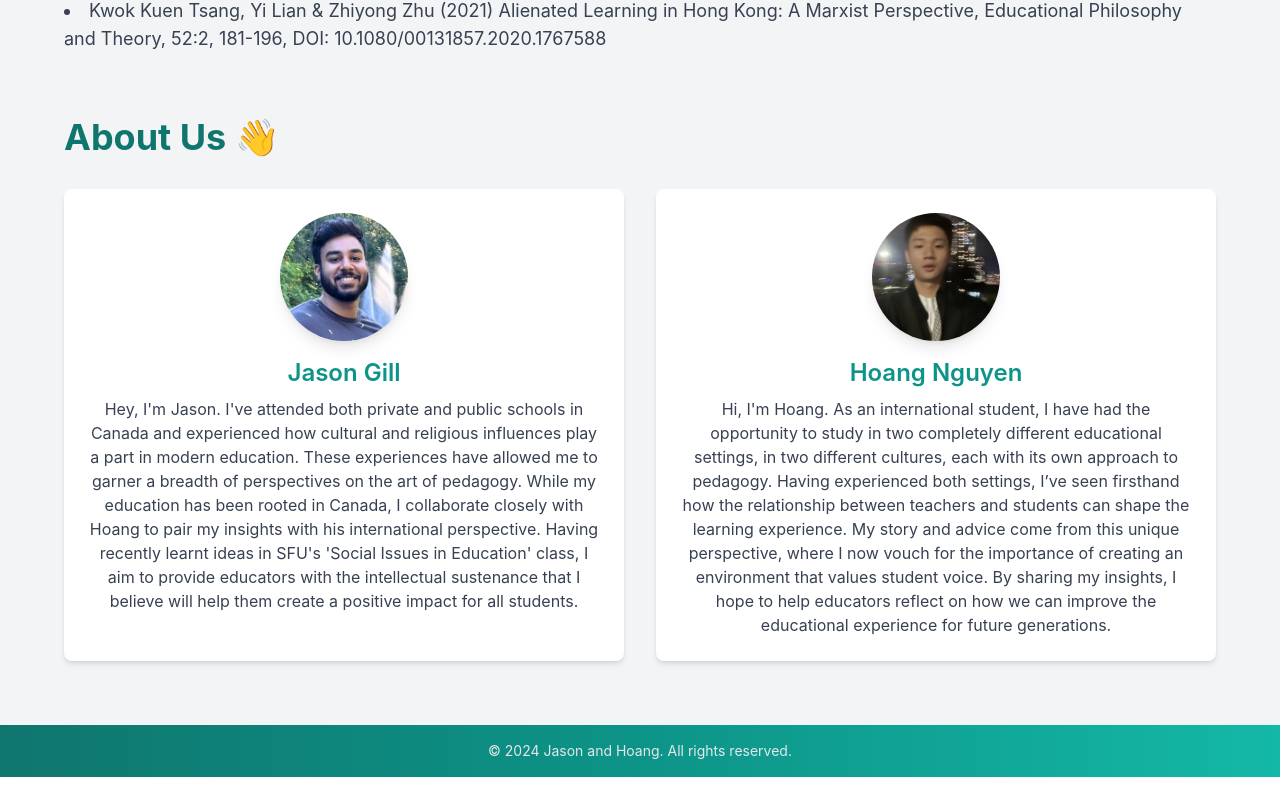
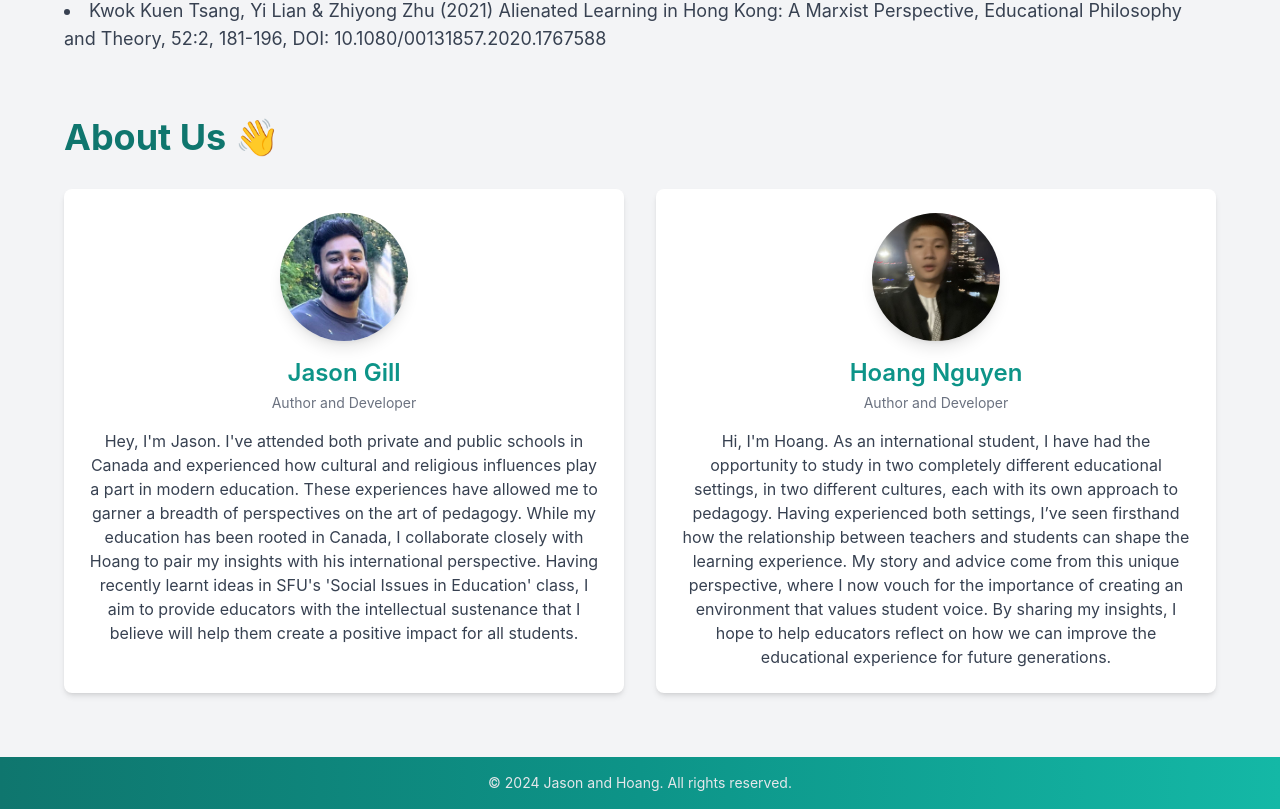
Before and after one commit to xgill15x/education-blog, a React (Create React App) app: page / in a window 1280 px wide. Shown: the part 8230-9039 px from the top of the page. Before the commit the page ends 9007 px from the top, so only its background shows below. Built offline with nearby package versions, Linux system fonts and the light colour scheme.

Commit message:
Add role in about mes

```diff
--- a/src/components/About.jsx
+++ b/src/components/About.jsx
@@ -6,11 +6,13 @@ const About = () => {
   const authors = [
     {
       name: "Jason Gill",
+      role: "Author and Developer",
       bio: "Hey, I'm Jason. I've attended both private and public schools in Canada and experienced how cultural and religious influences play a part in modern education. These experiences have allowed me to garner a breadth of perspectives on the art of pedagogy. While my education has been rooted in Canada, I collaborate closely with Hoang to pair my insights with his international perspective. Having recently learnt ideas in SFU's 'Social Issues in Education' class, I aim to provide educators with the intellectual sustenance that I believe will help them create a positive impact for all students.",
       image: JasonImage,
     },
     {
       name: "Hoang Nguyen",
+      role: "Author and Developer",
       bio: "Hi, I'm Hoang. As an international student, I have had the opportunity to study in two completely different educational settings, in two different cultures, each with its own approach to pedagogy. Having experienced both settings, I’ve seen firsthand how the relationship between teachers and students can shape the learning experience. My story and advice come from this unique perspective, where I now vouch for the importance of creating an environment that values student voice. By sharing my insights, I hope to help educators reflect on how we can improve the educational experience for future generations.",
       image: HoangImage,
     },
@@ -31,9 +33,10 @@ const About = () => {
                 alt={author.name}
                 className="w-32 h-32 rounded-full shadow-lg mb-4 object-cover"
               />
-              <h3 className="text-2xl font-semibold text-teal-600 mb-2">
+              <h3 className="text-2xl font-semibold text-teal-600 mb-1">
                 {author.name}
               </h3>
+              <p className="text-sm text-gray-500 mb-4">{author.role}</p>
               <p className="text-gray-700 text-center">{author.bio}</p>
             </div>
           ))}
```
